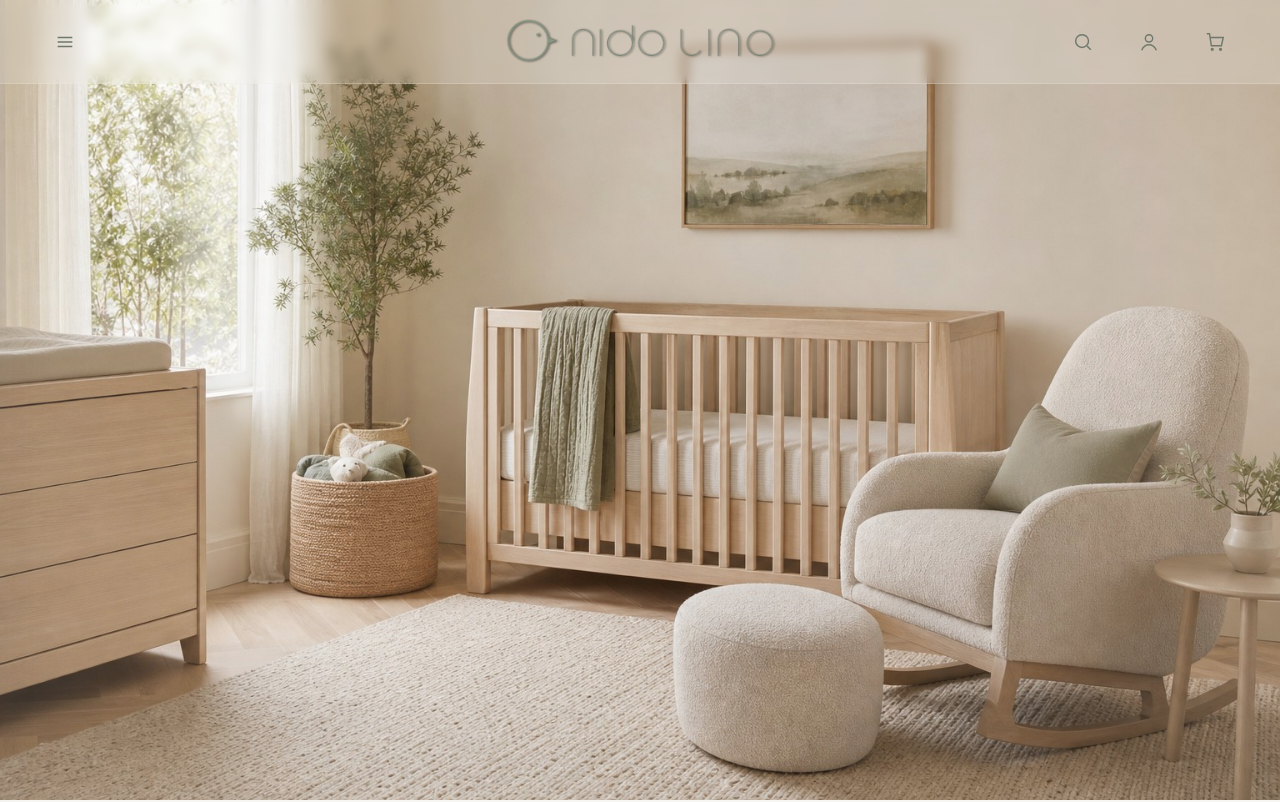
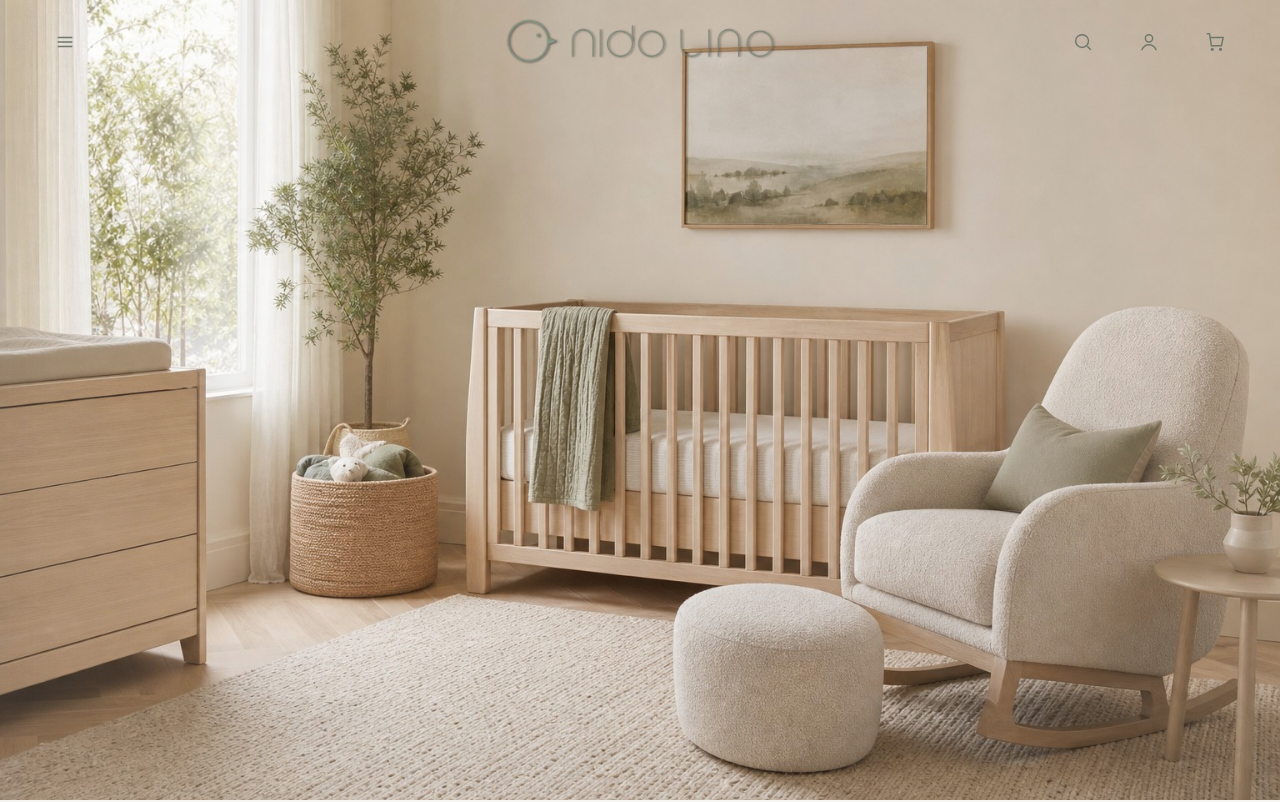
Before and after one commit to jayampatel55/nidolino-demo-website, a plain HTML site: page index.html in a window 1280 px wide. Shown: the top 802 px of the page. Drawn offline with Linux system fonts and the light colour scheme.

Commit message:
updated header

```diff
--- a/css/style.css
+++ b/css/style.css
@@ -863,15 +863,15 @@ body .site-header {
   position: fixed;
   left: 0;
   right: 0;
-  background: rgba(248, 246, 242, .18);
-  border-bottom: 1px solid rgba(233, 228, 220, .28);
-  backdrop-filter: blur(6px);
+  background: transparent;
+  border-bottom: 0;
+  backdrop-filter: none;
 }
 
 body .site-header.is-scrolled {
   height: var(--nav-height);
-  background: rgba(248, 246, 242, .18);
-  border-bottom: 1px solid rgba(233, 228, 220, .28);
+  background: transparent;
+  border-bottom: 0;
   box-shadow: none;
 }
 
```
